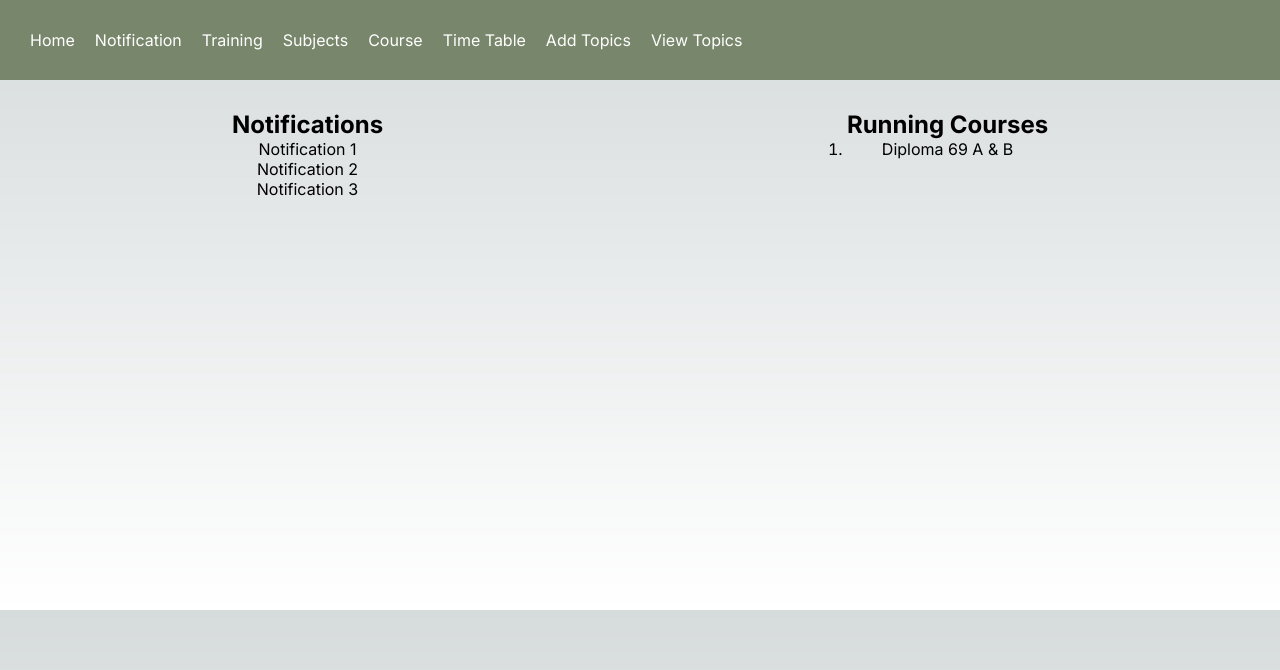
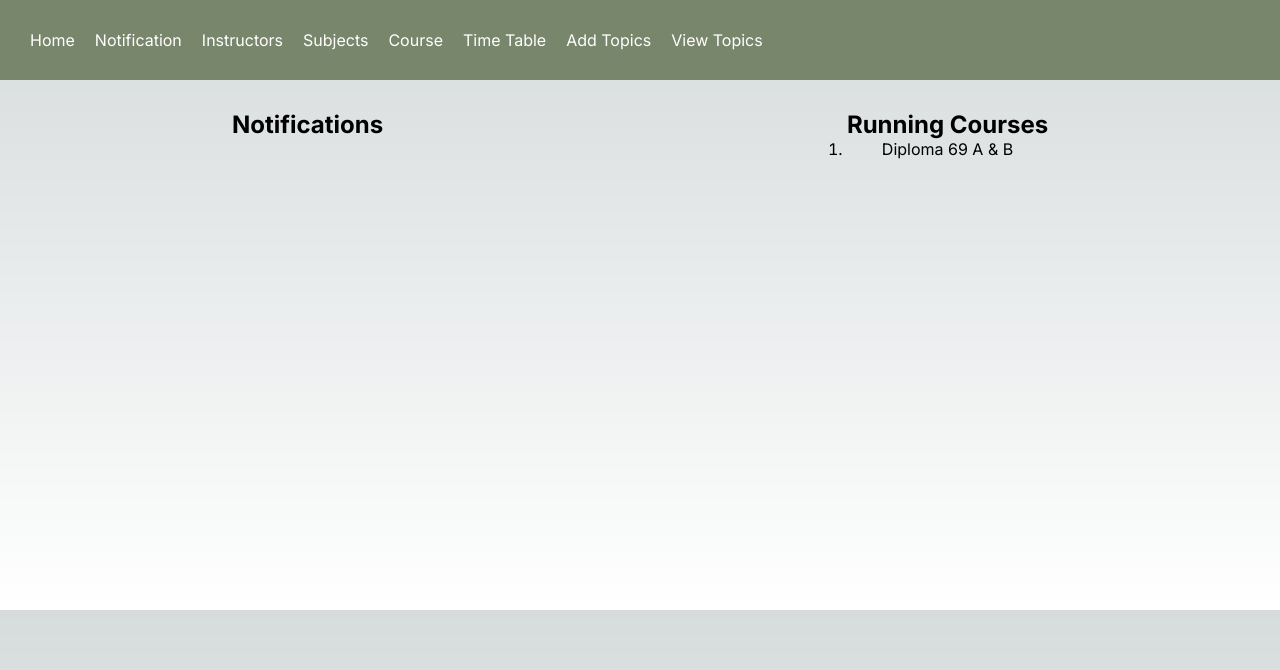
Before and after one commit to Alpha171819/Training-program-management, a Next.js app: page /Dashboard_body in a window 1280 px wide. Shown: the top 670 px of the page. Built offline with nearby package versions, Linux system fonts and the light colour scheme.

Commit message:
added marquee and view tti

```diff
--- a/app/Dashboard_body/page.js
+++ b/app/Dashboard_body/page.js
@@ -13,11 +13,23 @@ const Dashboard_body = () => {
     <div className={styles.container}>
     <div className={styles.leftBox}>
 
+        <h2>Notifications</h2>
+        <marquee className={styles.notificationsBox} direction="up" scrollamount="2" height="200px">
+          <ul>
+            <li>Notification 1</li>
+            <li>Notification 2</li>
+            <li>Notification 3</li>
+            <li>Notification 4</li>
+            <li>Notification 5</li>
+            <li>Notification 6</li>
+            <li>Notification 7</li>
+            <li>Notification 8</li>
+            <li>Notification 9</li>
+            <li>Notification 10</li>
+          </ul>
+        </marquee>
 
-        <h2>Notifications</h2>
-            <p>Notification 1</p>
-            <p>Notification 2</p>
-            <p>Notification 3</p>
+
 
 
     </div>
--- a/app/dashboard/Dashboard.module.css
+++ b/app/dashboard/Dashboard.module.css
@@ -86,3 +86,8 @@
       transform: translateX(-100%);
     }
   }
+  .notificationsBox ul li {
+    width: 100%;
+    overflow: hidden;
+    padding: 10px;
+  }
--- a/app/dashboard/page.js
+++ b/app/dashboard/page.js
@@ -9,13 +9,13 @@ const Dashboard = () => {
     <>
       <nav className={styles.nav}>
         <ol className={styles.navList}>
-          <li><a href="#">Home</a></li>
+          <li><a href="/Dashboard_body">Home</a></li>
           <li><a href="#">Notification</a></li>
           <li className={styles.training}>
-            <a href="#">Training</a>
+            <a href="#">Instructors</a>
             <ol className={styles.subList}>
               <li><a href="/AddTTI">Add TTI</a></li>
-              <li><a href="#">Trg Program</a></li>
+              <li><a href="ViewTTI">View TTI</a></li>
             </ol>
           </li>
           <li className={styles.training}>
--- a/app/time_table/page.js
+++ b/app/time_table/page.js
@@ -73,8 +73,6 @@ const TimeTable = () => {
     });
   }, [url]);
 
-  // get the topics for each running subject
-  // topics contain each subjects topics as an array of objects
   useEffect(() => {
     const refTopics = [];
     runningSubjectsID.forEach((subject) => {
@@ -93,9 +91,6 @@ const TimeTable = () => {
 
   console.log("topics", topics);
   useEffect(() => {
-    // from the running subjects get the subject id and then get the subject name from the subjects table using the subject id
-    // then get the topics from the topics table using the subject id
-    // then get the learning objectives from the topics table using the subject id
     if (runningSubjectsID.length === 0) return;
     const getSubjectDetails = () => {
       const sub1 = axios.get(`${url}/subjects/${runningSubjectsID[0]?.sub_id}`);
```
Also changed, not shown: app/ViewTTI/page.js (added, +95 -0 lines).
